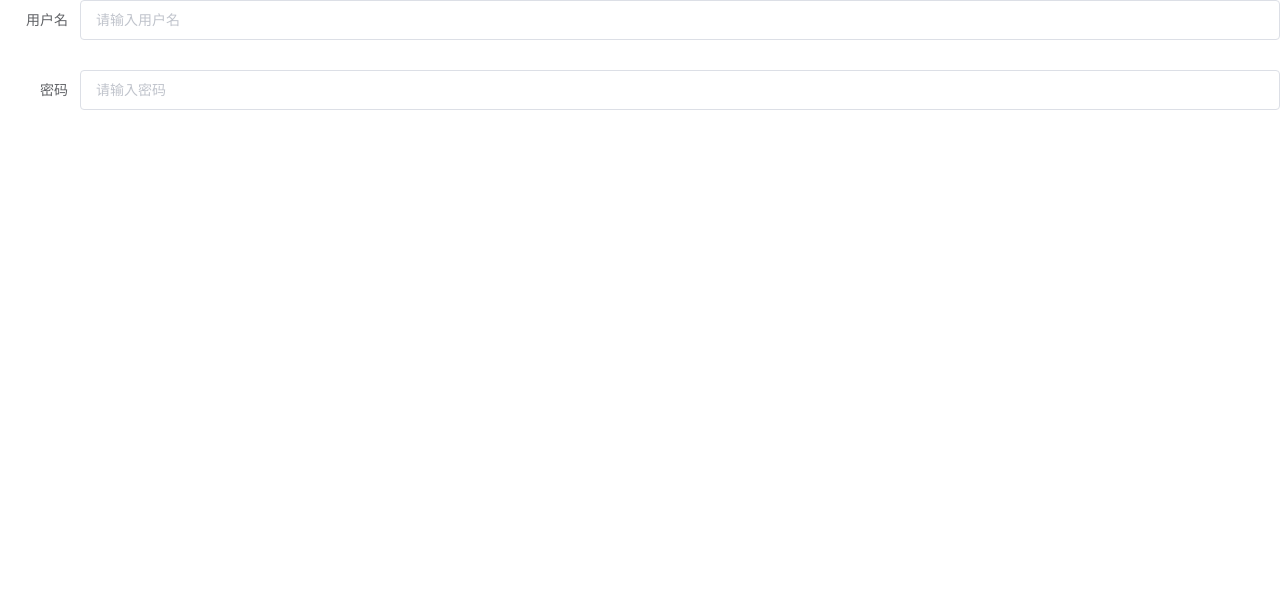
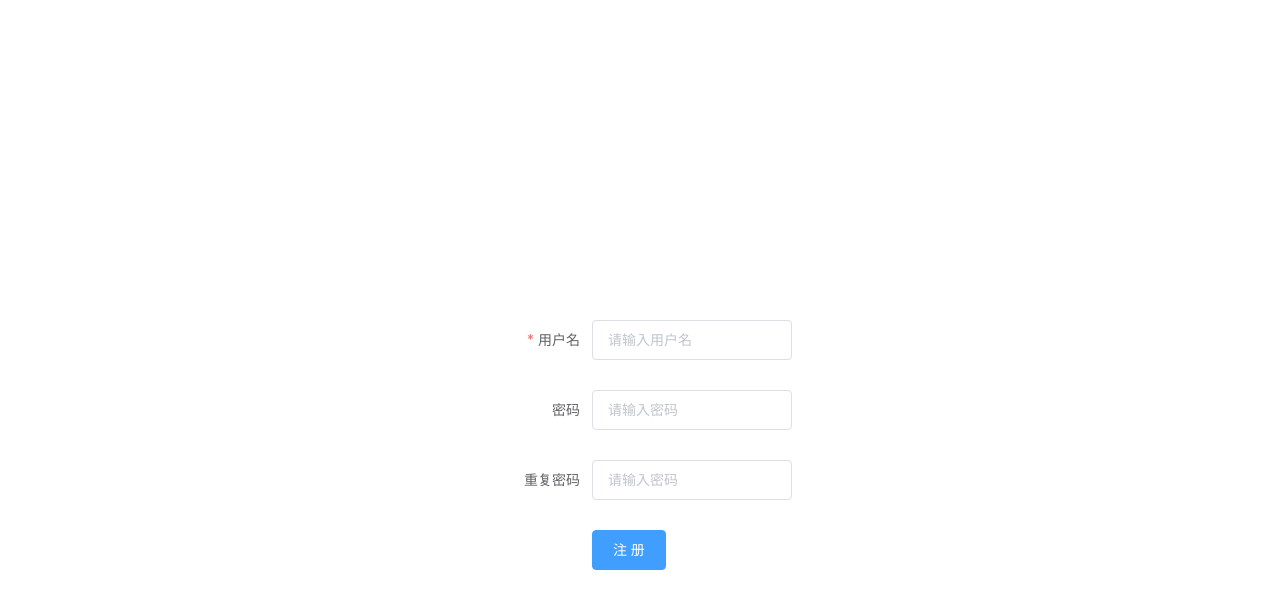
Before and after one commit to suveng/mede, a Vue app: page /register in a window 1280 px wide. Shown: the top 608 px of the page. Built offline with nearby package versions, Linux system fonts and the light colour scheme.

Commit message:
简单注册页面

```diff
--- a/package.json
+++ b/package.json
@@ -7,6 +7,7 @@
     "build": "vue-cli-service build"
   },
   "dependencies": {
+    "axios": "^0.19.0",
     "core-js": "^2.6.5",
     "element-ui": "^2.13.0",
     "vue": "^2.6.10",
--- a/src/views/Register.vue
+++ b/src/views/Register.vue
@@ -1,11 +1,18 @@
 <template>
     <div class="register">
-        <el-form ref="form" :model="registerUser"  label-width="80px" class="registerForm">
+        <el-form :model="registerUser" :rules="rules" label-width="80px" class="registerForm" ref="registerForm">
             <el-form-item label="用户名" prop="username">
-                <el-input v-model="registerUser.username" placeholder="请输入用户名"/>
+                <el-input class="text-input" v-model="registerUser.username" placeholder="请输入用户名"/>
             </el-form-item>
             <el-form-item label="密码" prop="password">
-                <el-input v-model="registerUser.password" placeholder="请输入密码"/>
+                <el-input class="text-input" v-model="registerUser.password" placeholder="请输入密码"/>
+            </el-form-item>
+            <el-form-item label="重复密码" prop="repeatPassword">
+                <el-input class="text-input" v-model="registerUser.repeatPassword" placeholder="请输入密码"/>
+            </el-form-item>
+
+            <el-form-item>
+                <el-button type="primary" class="submit_btn" @click="submitForm('registerForm')">注 册</el-button>
             </el-form-item>
         </el-form>
     </div>
@@ -15,19 +22,60 @@
     export default {
         name: "register",
         components: {},
-        data(){
+        //数据模型,校验等
+        data() {
+            var validatePass = (rule, value, callback) => {
+                if (value !== this.registerUser.password) {
+                    callback(new Error("两次输入密码不一致!"));
+                } else {
+                    callback();
+                }
+            };
             return {
                 registerUser: {
                     username: "",
                     password: "",
+                    repeatPassword: ""
+                },
+                rules: {
+                    username: [
+                        {required: true, message: "用户名不能为空", trigger: "change"},
+                        {min: 2, max: 30, message: "长度在 2 到 30 个字符", trigger: "blur"}
+                    ],
+                    repeatPassword: [
+                        //自定义校验, 重复密码匹配校验
+                        {validator: validatePass, trigger: "blur"}
+                    ]
+
                 }
+            }
+        },
+        methods: {
+            submitForm(formName) {
+                this.$refs[formName].validate(valid => {
+                    //提交注册时,去校验表单字段, valid是校验结果
+                    if (valid) {
+                        alert("表单校验通过");
+                    } else {
+                        //校验失败
+                        console.log("提交表单: 校验失败");
+                        return false;
+                    }
+                });
             }
         }
     }
 </script>
 
 <style scoped>
-.register .registerForm{
+    .register .registerForm {
+        position: absolute;
+        left: 40%;
+        top: 40%;
+        align-content: center;
+    }
 
-}
+    .register .registerForm .text-input {
+        max-width: 200px;
+    }
 </style>
--- /dev/null
+++ b/vue.config.js
@@ -0,0 +1,8 @@
+// vue.config.js
+module.exports = {
+    // 选项...
+    publicPath: './',
+    outputDir: 'dist',
+    assetsDir: 'static',
+    indexPath: 'index.html'
+}
```
